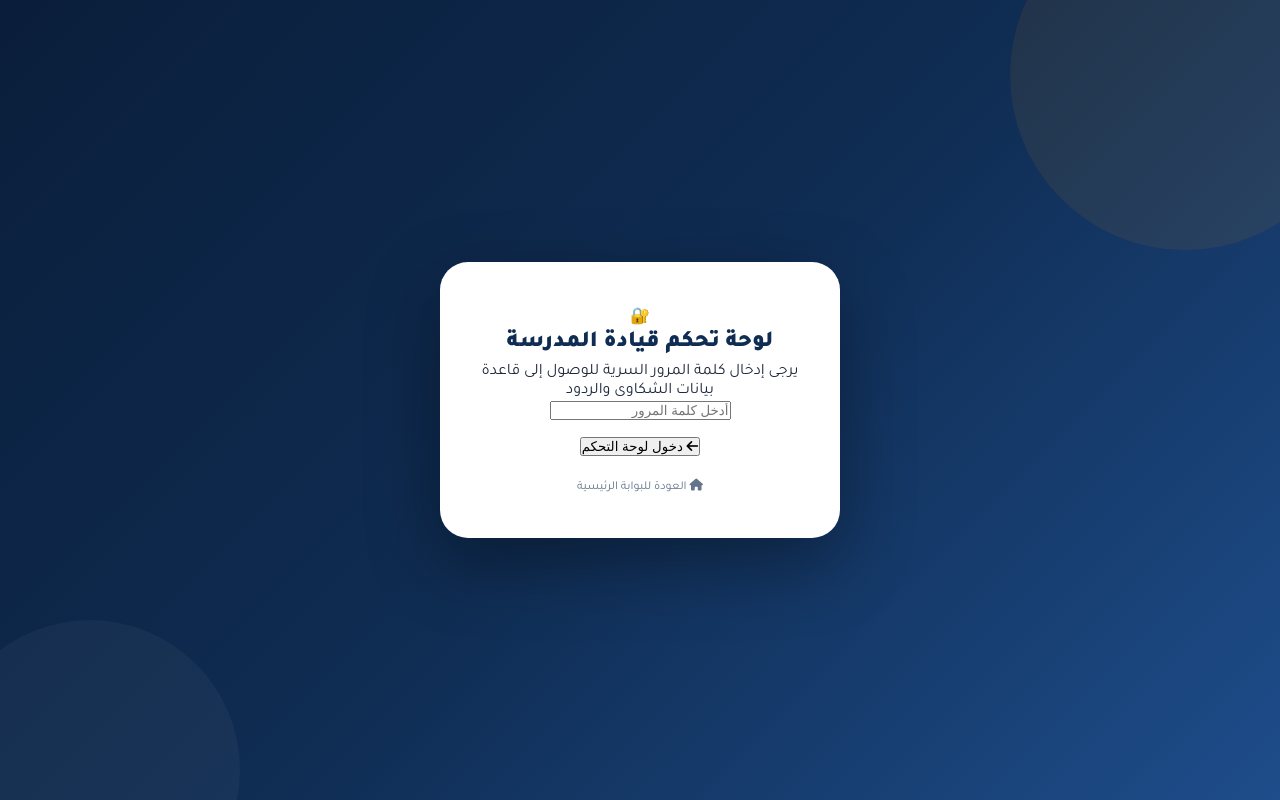
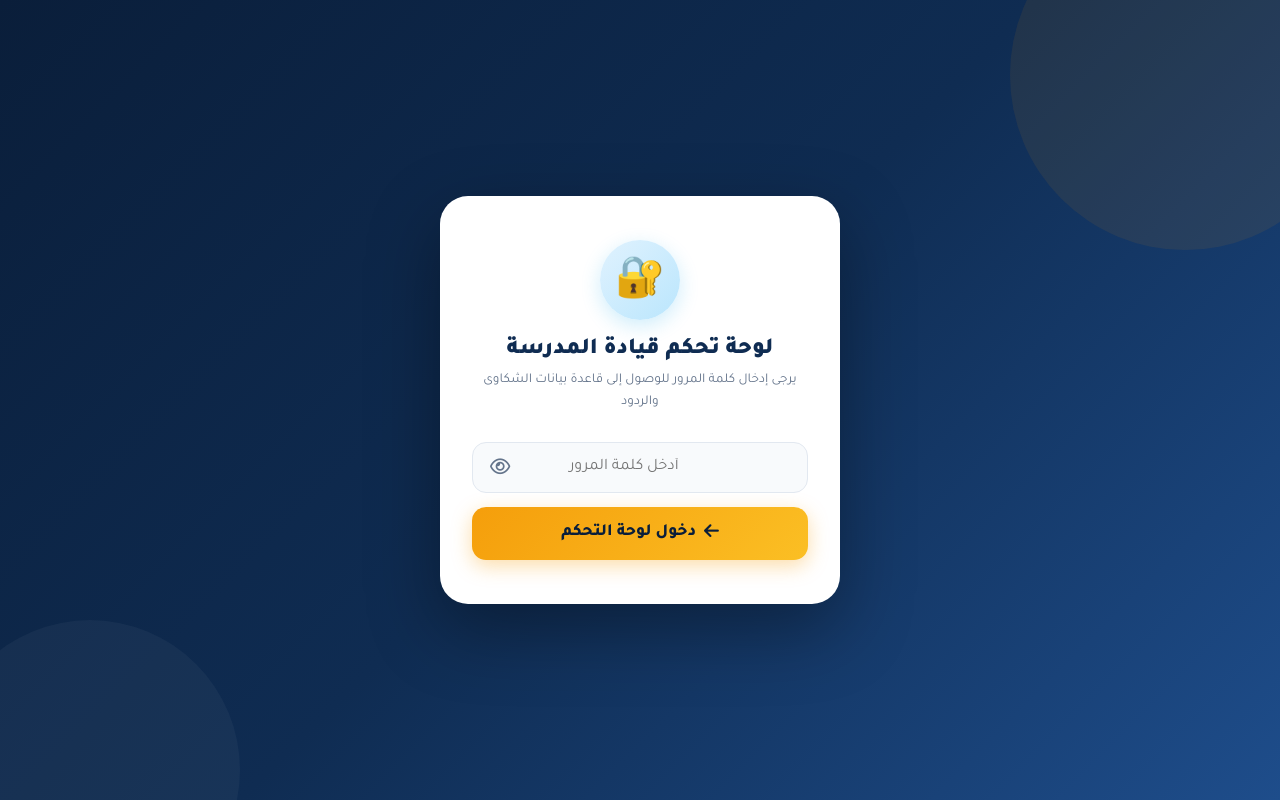
Before and after one commit to smartedusys/smartedusys.github.io, a plain HTML site: page udaragg.html in a window 1280 px wide. Drawn offline with Linux system fonts and the light colour scheme.

Commit message:
Style admin login card with proper CSS classes and remove home links

```diff
--- a/js/dashboard.js
+++ b/js/dashboard.js
@@ -135,6 +135,20 @@ function logout() {
   currentPassword = '';
   allComplaints = [];
   location.reload();
+}
+
+function togglePasswordVisibility() {
+  const pwdInput = document.getElementById('passwordInput');
+  const toggleIcon = document.getElementById('togglePwdIcon');
+  if (!pwdInput) return;
+
+  if (pwdInput.type === 'password') {
+    pwdInput.type = 'text';
+    if (toggleIcon) toggleIcon.className = 'far fa-eye-slash';
+  } else {
+    pwdInput.type = 'password';
+    if (toggleIcon) toggleIcon.className = 'far fa-eye';
+  }
 }
 
 function initSessionCheck() {
--- a/udaragg.html
+++ b/udaragg.html
@@ -25,13 +25,15 @@
   <!-- شاشة تسجيل الدخول الآمنة للإدارة -->
   <section class="login-screen" id="loginScreen" aria-labelledby="loginTitle">
     <div class="login-card">
-      <div class="icon" aria-hidden="true">🔐</div>
-      <h2 id="loginTitle">لوحة تحكم قيادة المدرسة</h2>
-      <p>يرجى إدخال كلمة المرور السرية للوصول إلى قاعدة بيانات الشكاوى والردود</p>
+      <div class="login-brand">
+        <div class="login-icon" aria-hidden="true">🔐</div>
+        <h2 id="loginTitle">لوحة تحكم قيادة المدرسة</h2>
+        <p class="login-sub">يرجى إدخال كلمة المرور للوصول إلى قاعدة بيانات الشكاوى والردود</p>
+      </div>
 
       <div class="login-error" id="loginError" role="alert" aria-live="polite"></div>
 
-      <div class="form-group" style="margin-bottom:14px;">
+      <div class="login-form-group">
         <input
           type="password"
           id="passwordInput"
@@ -39,18 +41,15 @@
           autocomplete="current-password"
           onkeydown="if(event.key==='Enter') login()"
           aria-label="كلمة المرور">
+        <button type="button" class="toggle-pwd" id="togglePwdBtn" onclick="togglePasswordVisibility()" aria-label="إظهار أو إخفاء كلمة المرور" title="إظهار أو إخفاء كلمة المرور">
+          <i class="far fa-eye" id="togglePwdIcon"></i>
+        </button>
       </div>
 
-      <button type="button" id="loginBtn" onclick="login()">
+      <button type="button" class="login-btn" id="loginBtn" onclick="login()">
         <span><i class="fas fa-arrow-left"></i></span>
         <span>دخول لوحة التحكم</span>
       </button>
-
-      <div style="margin-top:20px; font-size:12px; color:var(--text-muted);">
-        <a href="index.html" style="color:var(--text-muted); text-decoration:none;">
-          <i class="fas fa-home"></i> العودة للبوابة الرئيسية
-        </a>
-      </div>
     </div>
   </section>
 
@@ -70,10 +69,6 @@
           <button type="button" class="logout-btn" id="themeToggle" title="تغيير المظهر" aria-label="تغيير المظهر" style="padding:8px 12px;">
             <i class="fas fa-moon"></i>
           </button>
-
-          <a href="index.html" class="logout-btn" style="text-decoration:none; display:inline-flex; align-items:center; gap:6px;">
-            <i class="fas fa-globe"></i> الموقع
-          </a>
 
           <button type="button" class="logout-btn" onclick="logout()">
             <i class="fas fa-arrow-right-from-bracket"></i> خروج
```
